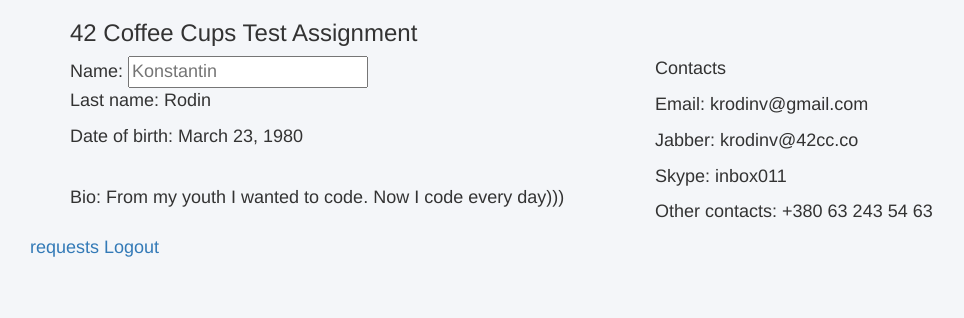
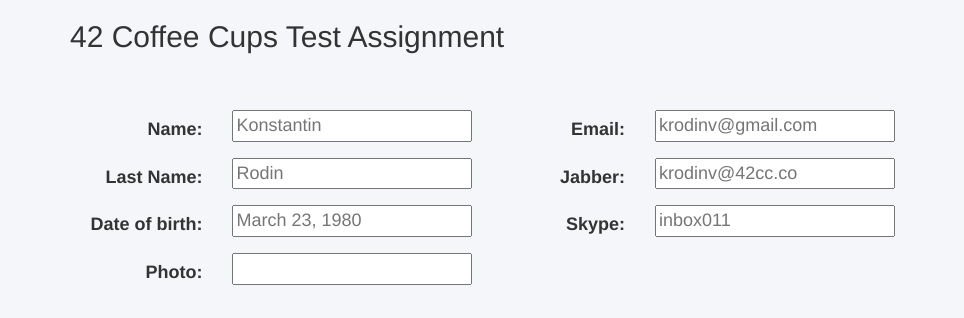
Before and after one commit to m04116/FortyTwo, a Django app: page /edit_form/ in a window 1280 px wide. Shown: the top 318 px of the page, without its empty margins (0-964 px from the left). Before the commit the page ends 257 px from the top, so only its background shows below. Run offline with Django 3.2, Linux system fonts and the light colour scheme; data comes from the database, SQL or seed files in the repository; both versions use the stored data as it was after the commit; some libraries are stand-ins or nearby versions.

Commit message:
AJAX for form. In process

```diff
--- /dev/null
+++ b/test_42cc/static/edit_form.js
@@ -0,0 +1,57 @@
+$(document).ready(function(){
+
+    // var form = $('edit_form');
+    // var url = form.attr('action');
+    // var csrf_token = $('#edit_form [name="csrfmiddlewaretoken"]').val();
+    // var data = {
+    //     'name': $('#name').val(),
+    //     'last_name': $('#last_name').val(),
+    //     'birth_date': $('#birth_date').val(),
+    //     'photo': $('#photo').val(),
+    //     'email': $('#email').val(),
+    //     'jabber': $('#jabber').val(),
+    //     'skype': $('#skype').val(),
+    //     'other_contacts': $('#other_contacts').val(),
+    //     'bio': $('#bio').val(),
+
+    //     'csrfmiddlewaretoken': csrf_token
+
+
+    $('#btn_submit').click(function (){
+
+        var form = $('edit_form');
+        var url = form.attr('action');
+        var csrf_token = $('#edit_form [name="csrfmiddlewaretoken"]').val();
+        var data = {
+            'name': $('#name').val(),
+            'last_name': $('#last_name').val(),
+            'birth_date': $('#birth_date').val(),
+            'photo': $('#photo').val(),
+            'email': $('#email').val(),
+            'jabber': $('#jabber').val(),
+            'skype': $('#skype').val(),
+            'other_contacts': $('#other_contacts').val(),
+            'bio': $('#bio').val(),
+
+            'csrfmiddlewaretoken': csrf_token};
+
+
+        $.ajax({
+        url: url,
+        type: 'POST',
+        data: data,
+        cache: false,
+        success: function (data) {
+            console.log("OK!!");
+            },
+
+        error: function () {
+            console.log("error!!!")
+            }
+        });
+
+
+    });
+
+
+});
--- a/test_42cc/static/style.css
+++ b/test_42cc/static/style.css
@@ -14,6 +14,7 @@ body {
     /*display: inline-block;*/
     /*float: none;*/
     vertical-align: middle;
+    margin-bottom: 30px;
 }
 
 .request {
@@ -23,3 +24,20 @@ body {
 #photo {
 
 }
+
+.other-info {
+    height: 200px;
+    display: block;
+}
+
+.info-block {
+    margin-top: 40px;
+}
+
+.control-label.other-contacts {
+    text-align: left;
+}
+
+hr {
+    border-top: 1px solid black;
+}
--- a/test_42cc/templates/user_info/base.html
+++ b/test_42cc/templates/user_info/base.html
@@ -15,6 +15,7 @@
 {% block add_script %}
     <script src="https://code.jquery.com/jquery-2.1.4.min.js"></script>
     <script src="{% static 'ajax_http_requests.js' %}"></script>
+    <script src="{% static 'edit_form.js' %}"></script>
 {% endblock %}
 
 </html>
--- a/test_42cc/templates/user_info/user_form.html
+++ b/test_42cc/templates/user_info/user_form.html
@@ -1,36 +1,114 @@
 {% extends "user_info/base.html" %}
 
 {% block content %}
- <div class="container">
-  <div class="row">
+<div class="container">
+  <div class="row head">
     <div class="col-md-9">
-      <h3>42 Coffee Cups Test Assignment</h3>
+      <h2>42 Coffee Cups Test Assignment</h2>
     </div>
   </div>
 
-  <form>
-  <div class="row">
-    <div class="col-md-6">
+  <form id="edit_form" class="form-horizontal" action="{% url 'edit_form' %}">
+    {% csrf_token %}
+    <div class="row">
+      <div class="col-md-5">
 
-      Name: <input type="text" name="name" placeholder="{{ user.name }}">
+        <div class="form-group">
+          <label for="name" class="col-md-4 control-label">Name:</label>
+          <div class="col-md-5">
+            <input type="text" name="name" id="name" placeholder="{{ user.name }}">
+          </div>
+        </div>
 
-      <p>Last name: {{ user.last_name }}</p>
-      <p>Date of birth: {{ user.date_of_birth }}</p>
-      <br>
-      <p>Bio: {{ user.bio }}</p>
+        <div class="form-group">
+          <label for="last_name" class="col-md-4 control-label">Last Name:</label>
+          <div class="col-md-5">
+            <input type="text" name="last_name" id="last_name" placeholder="{{ user.last_name }}">
+          </div>
+        </div>
+
+        <div class="form-group">
+          <label for="birth_date" class="col-md-4 control-label">Date of birth:</label>
+          <div class="col-md-5">
+            <input type="text" name="last_name" id="birth_date" placeholder="{{ user.date_of_birth }}">
+          </div>
+        </div>
+
+        <div class="form-group">
+          <label for="photo" class="col-md-4 control-label">Photo:</label>
+          <div class="col-md-5">
+            <input type="text" name="photo" id="photo" placeholder="">
+          </div>
+        </div>
+      </div>
+
+      <div class="col-md-4">
+
+        <div class="form-group">
+          <label for="email" class="col-md-3 control-label">Email:</label>
+          <div class="col-md-5">
+            <input type="text" name="name" id="email" placeholder="{{ user.email }}">
+          </div>
+        </div>
+
+        <div class="form-group">
+          <label for="jabber" class="col-md-3 control-label">Jabber:</label>
+          <div class="col-md-5">
+            <input type="text" name="name" id="jabber" placeholder="{{ user.jabber }}">
+          </div>
+        </div>
+
+        <div class="form-group">
+          <label for="skype" class="col-md-3 control-label">Skype:</label>
+          <div class="col-md-5">
+            <input type="text" name="name" id="skype" placeholder="{{ user.skype }}">
+          </div>
+        </div>
+
+      </div>
     </div>
 
-    <div class="col-md-6">
-      <p>Contacts</p>
-      <p>Email: {{ user.email }}</p>
-      <p>Jabber: {{ user.jabber }}</p>
-      <p>Skype: {{ user.skype }}</p>
-      <p>Other contacts: {{ user.other_contacts }}</p>
+    <div class="row info-block">
+      <div class="col-md-5" id="photo">
+          {% if user.photo %}
+            {% load thumbnail %}
+              {% thumbnail user.photo "200x200" crop="center" as im %}
+                 <img src="{{ im.url }}" alt="" class="img-responsive">
+            {% endthumbnail %}
+          {% endif %}
+      </div>
+
+      <div class="col-md-4">
+        <div class="form-group">
+          <div class="control-label other-contacts">
+            <label class="">Other contacts:</label>
+          </div>
+          <div>
+            <textarea  class="other-info" row="10" cols="40" name="other_contacts" id="other_contacts" placeholder="{{ user.other_contacts }}"></textarea>
+          </div>
+        </div>
+
+        <div class="form-group">
+          <div class="control-label other-contacts">
+            <label class="">Bio:</label>
+          </div>
+          <div>
+            <textarea  class="other-info" row="10" cols="40" name="bio" id="bio" placeholder="{{ user.bio }}"></textarea>
+          </div>
+        </div>
+
+      </div>
     </div>
-  </div>
+
+    <div class="">
+      <button class="btn btn-default btn-lg" type="submit" id="btn_submit">Save</button>
+      <a href="/">Cancel</a>
+    </div>
+
   </form>
 </div>
 
+<hr>
 
 <div class="request">
   <a href="{% url 'requests' %}">requests</a>
--- a/test_42cc/user_info/views.py
+++ b/test_42cc/user_info/views.py
@@ -43,4 +43,31 @@ def check_requests(request):
 
 def edit_form(request):
     user = UserInformation.objects.get(id=1)
+    if request.method == 'POST':
+
+        name = request.POST['name']
+        last_name = request.POST['last_name']
+        birth_date = request.POST['birth_date']
+        photo = request.POST['photo']
+        email = request.POST['email']
+        jabber = request.POST['jabber']
+        skype = request.POST['skype']
+        other_contacts = request.POST['other_contacts']
+        bio = request.POST['bio']
+
+        print('start')
+        print(name)
+        print(last_name)
+        print(birth_date)
+        print(photo)
+        print(email)
+        print(jabber)
+        print(skype)
+        print(other_contacts)
+        print(bio)
+        print('request.POST:')
+        print(request.POST)
+        print('end')
+
+
     return render (request, 'user_info/user_form.html', {'user': user})
```
Also changed, not shown: test_42cc/templates/user_info/user_data.html (+11 -6 lines), test_42cc/db.sqlite3.
